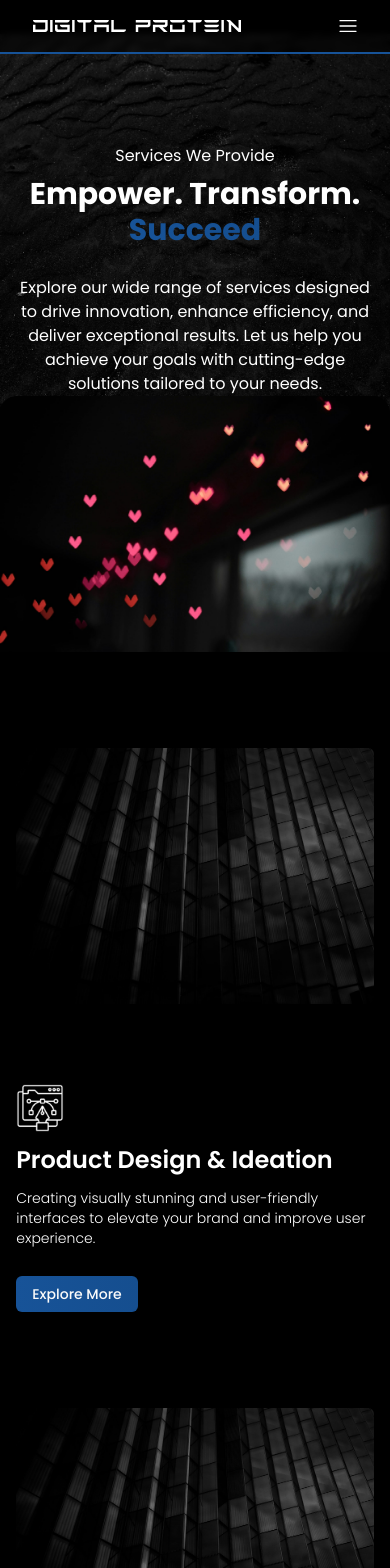
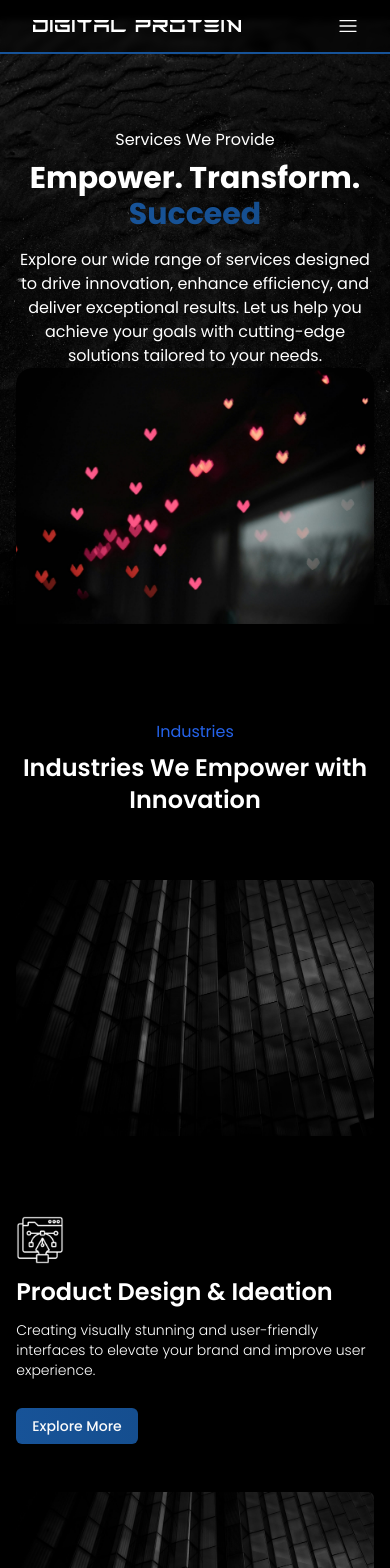
Before and after one commit to digital-protein/digital-protein, a Next.js app: page /services in a window 390 px wide. Shown: the top 1568 px of the page. Built offline with nearby package versions, Linux system fonts and the light colour scheme.

Commit message:
mobile fix

```diff
--- a/pages/index.tsx
+++ b/pages/index.tsx
@@ -20,7 +20,6 @@ export default function Home() {
     useEffect(() => {
         setCurrentTab('home');
     }, [setCurrentTab]);
-
 
     const toggle = (i: number) => {
         if (selected === i) {
--- a/pages/portfolio.tsx
+++ b/pages/portfolio.tsx
@@ -42,14 +42,14 @@ const Portfolio = () => {
             <div className='w-full h-auto flex flex-col gap-6 items-center justify-center'>
 
                 <div
-                    className='w-full md:min-h-screen h-auto flex flex-col items-center justify-center gap-48 relative overflow-hidden'
+                    className='w-full md:min-h-screen h-auto flex flex-col items-center justify-center md:gap-48 gap-24 relative overflow-hidden'
                     style={{
                         backgroundImage: "url('/bg/bg_3.jpg')",
                         backgroundRepeat: "no-repeat",
                     }}
                 >
-                    <Image src={'/bg/sphere.svg'} alt='sphere' width={384} height={384} className='absolute -left-10 top-40 object-cover h-64 w-72 border-4 border-white rounded-md' priority={true} />
-                    <Image src={'/bg/sphere.svg'} alt='sphere' width={384} height={384} className='absolute -right-10 top-40 object-cover h-64 w-72 border-4 border-white rounded-md' priority={true} />
+                    <Image src={'/bg/sphere.svg'} alt='sphere' width={384} height={384} className='md:flex hidden absolute -left-10 top-40 object-cover h-64 w-72 border-4 border-white rounded-md' priority={true} />
+                    <Image src={'/bg/sphere.svg'} alt='sphere' width={384} height={384} className='md:flex hidden absolute -right-10 top-40 object-cover h-64 w-72 border-4 border-white rounded-md' priority={true} />
 
                     <div className='flex flex-col gap-4 items-center justify-center text-center w-11/12 mt-32 text-white'>
                         <div className='md:text-xl text-base font-normal'>Our Services</div>
@@ -61,7 +61,7 @@ const Portfolio = () => {
                         </div>
                     </div>
 
-                    <div className='flex flex-row gap-4'>
+                    <div className='md:w-full w-11/12 flex flex-row flex-wrap items-center justify-center gap-4 md:pb-0 pb-12'>
                         <div className='py-2 px-5 cursor-pointer serviceCard'>Mobile App Developer</div>
                         <div className='py-2 px-5 cursor-pointer serviceCard'>AI/ML Engineer</div>
                         <div className='py-2 px-5 cursor-pointer serviceCard'>Cloud Engineer</div>
@@ -73,9 +73,9 @@ const Portfolio = () => {
 
                 <div className='w-full h-auto flex flex-col items-center justify-center bg-black text-white'>
                     <div className='md:w-10/12 w-11/12 h-auto flex flex-col gap-12 pt-16 pb-24 text-white'>
-                        <div className='w-full flex flex-col'>
+                        <div className='w-full flex flex-col items-center md:text-left text-center'>
                             <div className='text-blue-600 font-normal mb-2'>Industries</div>
-                            <div className='md:text-3xl font-semibold mb-4'>Industries We Empower with Innovation</div>
+                            <div className='md:text-3xl text-2xl font-semibold mb-4'>Industries We Empower with Innovation</div>
                         </div>
 
                         <div className='flex flex-row flex-wrap items-center justify-between gap-12'>
--- a/pages/services.tsx
+++ b/pages/services.tsx
@@ -1,4 +1,4 @@
-import React, { useContext, useEffect } from 'react';
+import React, { useContext, useEffect, useState } from 'react';
 import Image from 'next/image';
 import Link from 'next/link';
 import Head from 'next/head';
@@ -8,13 +8,23 @@ import Navbar from '@/components/common/Navbar';
 import { UserContext } from '@/context/userContext';
 import { Button } from '@/components/ui/button';
 import services from '@/components/assets/services';
+import { CaretUpIcon } from '@radix-ui/react-icons';
+import { faqs } from '@/components/assets/faqs';
 
 const ServicePage = () => {
     const { setCurrentTab } = useContext(UserContext);
+    const [selected, setSelected] = useState<number | null>(null);
 
     useEffect(() => {
         setCurrentTab('services');
     }, [setCurrentTab]);
+
+    const toggle = (i: number) => {
+        if (selected === i) {
+            return setSelected(null);
+        }
+        setSelected(i);
+    };
 
     return (
         <div className='min-h-screen bg-black'>
@@ -55,15 +65,15 @@ const ServicePage = () => {
                     <Image src={'/bg/header/left-line.svg'} alt='sphere' width={384} height={384} className='md:flex hidden absolute left-0 -top-20 md:w-40 w-12 pt-8 rotate-45' priority={true} />
                     <Image src={'/bg/header/right-line.svg'} alt='sphere' width={384} height={384} className='md:flex hidden absolute right-0 bottom-0 md:w-44 w-12 pt-8 rotate-45' priority={true} />
 
-                    <div className='pt-36 flex flex-col gap-2 items-center justify-center text-center w-11/12 text-white z-20'>
+                    <div className='pt-32 flex flex-col gap-2 items-center justify-center text-center w-11/12 text-white z-20'>
                         <div className='md:text-xl text-base font-normal'>Services We Provide</div>
-                        <div className='md:text-7xl text-3xl font-bold pb-5'>Empower. Transform.  <span className='bg-clip-text text-transparent bg-gradient-to-r from-[#175398] to-[#154e8f]'>Succeed</span></div>
+                        <div className='md:text-7xl text-3xl font-bold md:pb-5 pb-2'>Empower. Transform.  <span className='bg-clip-text text-transparent bg-gradient-to-r from-[#175398] to-[#154e8f]'>Succeed</span></div>
                         <div className='md:w-10/12 w-full md:text-xl text-base'>
                             Explore our wide range of services designed to drive innovation, enhance efficiency, and deliver exceptional results. Let us help you achieve your goals with cutting-edge solutions tailored to your needs.
                         </div>
                     </div>
 
-                    <div className="md:w-10/12 w-full md:h-125 h-64 overflow-hidden rounded-t-2xl z-10 shadow group">
+                    <div className="md:w-10/12 w-11/12 md:h-125 h-64 overflow-hidden rounded-t-2xl z-10 shadow group">
                         <Image src={`/bg/bg_5.jpg`} alt='about company' width={400} height={300} className="w-full h-full object-cover rounded-t-2xl transition-transform duration-300 ease-in-out group-hover:scale-105" />
                     </div>
 
@@ -71,9 +81,13 @@ const ServicePage = () => {
 
                 <div className='md:w-10/12 w-11/12 h-auto flex flex-col pb-24 text-white'>
 
+                    <div className='w-full md:hidden flex flex-col items-center md:text-left text-center pt-24'>
+                        <div className='text-blue-600 font-normal mb-2'>Industries</div>
+                        <div className='md:text-3xl text-2xl font-semibold mb-4'>Industries We Empower with Innovation</div>
+                    </div>
+
                     {services?.map((service: any, index: any) => (
-                        <div key={index} id={service?.id} className={`w-full h-auto text-white pt-24 flex ${index % 2 === 0 ? "md:flex-row flex-col" : "md:flex-row-reverse flex-col"
-                            } gap-16 items-start cursor-pointer`}>
+                        <div key={index} id={service?.id} className={`w-full h-auto text-white md:pt-24 pt-12 flex ${index % 2 === 0 ? "md:flex-row flex-col" : "md:flex-row-reverse flex-col"} gap-16 items-start cursor-pointer`}>
                             <Image src={`/bg/bg_3.jpg`} alt='' width={330} height={330} className='md:w-1/2 w-full md:h-96 h-64 object-cover rounded-md shadow-lg' />
                             <div className='md:w-1/2 w-full flex flex-col md:gap-24 gap-6'>
                                 <div className='flex flex-col md:gap-6 gap-3 items-start mt-4'>
@@ -94,7 +108,7 @@ const ServicePage = () => {
                     <div className='w-full h-auto flex flex-col items-center justify-center gap-24'>
 
                         <div
-                            className='md:w-10/12 w-full flex flex-col p-8 items-center justify-center text-center rounded-2xl relative overflow-hidden customShadow'
+                            className='md:w-10/12 w-11/12 flex flex-col p-8 items-center justify-center text-center rounded-2xl relative overflow-hidden customShadow'
                             style={{
                                 backgroundImage: "url('/services/banner-light.svg')",
                                 backgroundRepeat: "no-repeat",
@@ -105,6 +119,41 @@ const ServicePage = () => {
                             <div className='md:text-3xl text-xl font-semibold md:mb-4 mb-0'>Unlock your business's true potential with top-tier digital solutions.</div>
                             <div className='w-auto h-auto'>
                                 <Button variant={'manual'} className='mt-8'>Connect with our Experts</Button>
+                            </div>
+                        </div>
+
+                        <div className='md:w-10/12 w-11/12 h-auto flex flex-col gap-16 text-black'>
+                            <div className='w-full flex flex-col items-center md:text-left text-center'>
+                                <div className='text-blue-600 font-normal mb-2'>Frequently Asked Questions</div>
+                                <div className='md:text-3xl text-2xl font-semibold mb-4'>Your Guide to Our Services and Solutions</div>
+                            </div>
+
+                            <div className="relative flex flex-row flex-wrap items-start justify-between self-center">
+                                {faqs?.map((item: any, index: any) => (
+                                    <div
+                                        className="md:w-[49%] w-full md:text-base text-sm py-5 px-5 my-3 cursor-pointer bg-[#fff] text-black border border-[#2b2b2b] rounded-md faqsCard"
+                                        key={index}
+                                        onClick={() => toggle(index)}
+                                    >
+                                        <div className="flex items-center justify-between">
+                                            <p className="md:pr-4 pr-0 font-normal">{item.que}</p>
+                                            {selected === index ? (
+                                                <CaretUpIcon className='md:flex hidden w-6 h-6 transition-all duration-300 rotate-0' />
+                                            ) : (
+                                                <CaretUpIcon className='md:flex hidden w-6 h-6 transition-all duration-300 rotate-180' />
+                                            )}
+                                        </div>
+                                        <div
+                                            className={
+                                                selected === index
+                                                    ? "overflow-hidden transition-all md:py-4 py-3 max-h-96 ease-out duration-700 font-light"
+                                                    : "overflow-hidden transition-all max-h-0 duration-300"
+                                            }
+                                        >
+                                            <p>{item.ans}</p>
+                                        </div>
+                                    </div>
+                                ))}
                             </div>
                         </div>
 
```
